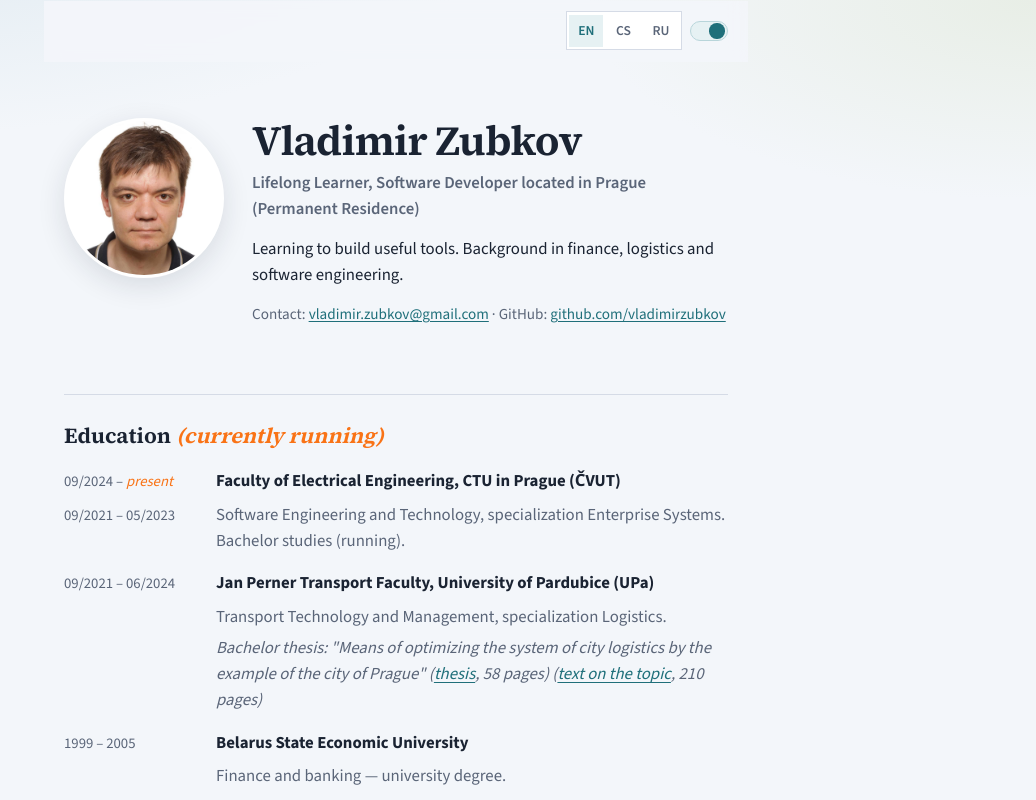
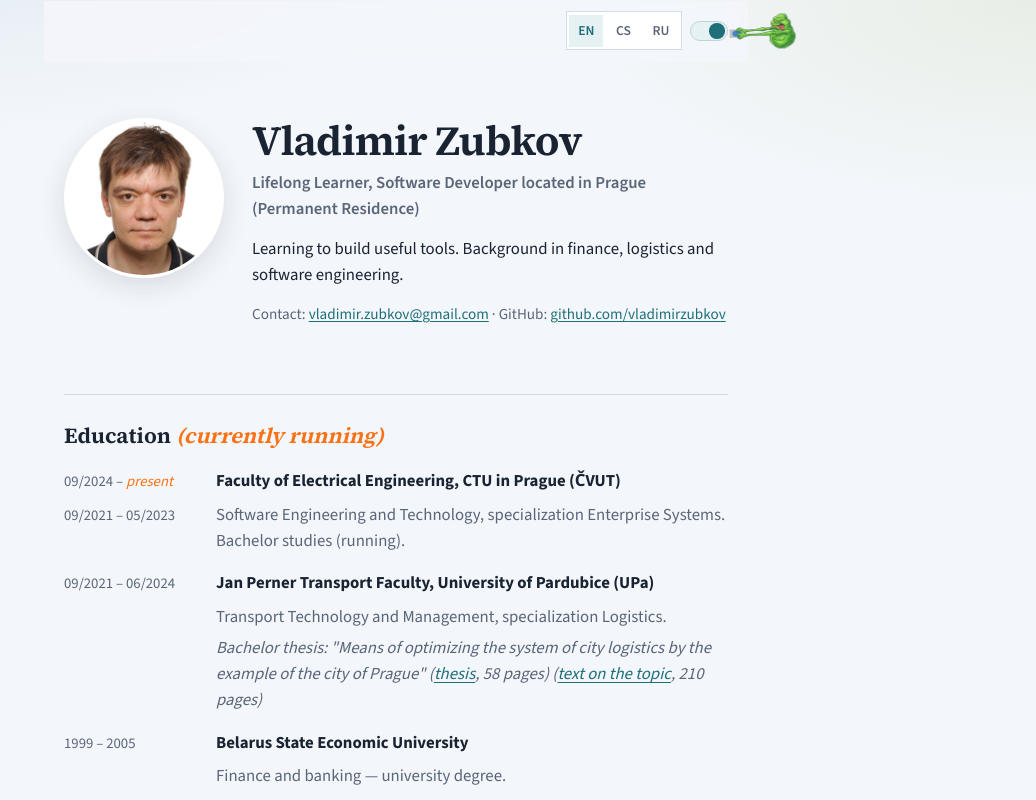
Before and after one commit to vladimirzubkov/vladimirzubkov.github.io, a plain HTML site: page index.html in a window 1280 px wide. Shown: the top 800 px of the page, without its empty margins (244-1280 px from the left). Drawn offline with nearby package versions, Linux system fonts and the light colour scheme; no server answers.

Commit message:
Add slimer to language toggle.

```diff
--- a/index.html
+++ b/index.html
@@ -24,6 +24,7 @@
       <label class="sticky-toggle">
         <input type="checkbox" id="sticky-lang" checked>
         <span class="sticky-toggle-ui" aria-hidden="true"></span>
+        <img src="slimer.png" class="slimer-img" alt="" aria-hidden="true">
         <span class="visually-hidden" data-i18n="sticky_label">Pin language bar while scrolling</span>
       </label>
     </div>
--- a/styles.css
+++ b/styles.css
@@ -86,6 +86,7 @@ a:hover {
   display: inline-flex;
   align-items: center;
   cursor: pointer;
+  position: relative;
 }
 
 .sticky-toggle input {
@@ -135,6 +136,23 @@ a:hover {
 .sticky-toggle input:focus-visible + .sticky-toggle-ui {
   outline: 2px solid var(--accent);
   outline-offset: 2px;
+}
+
+.slimer-img {
+  position: absolute;
+  left: 100%;
+  top: 50%;
+  transform: translateY(-50%) translateX(-0.5rem);
+  height: 2.2rem;
+  pointer-events: none;
+  transition: transform 0.15s ease, opacity 0.15s ease;
+  z-index: 10;
+  opacity: 0;
+}
+
+.sticky-toggle input:checked ~ .slimer-img {
+  opacity: 1;
+  transform: translateY(-50%) translateX(0.1rem);
 }
 
 .visually-hidden {
```
Also changed, not shown: projects/econophysica.html (+1 -0 lines), slimer.png (added).
